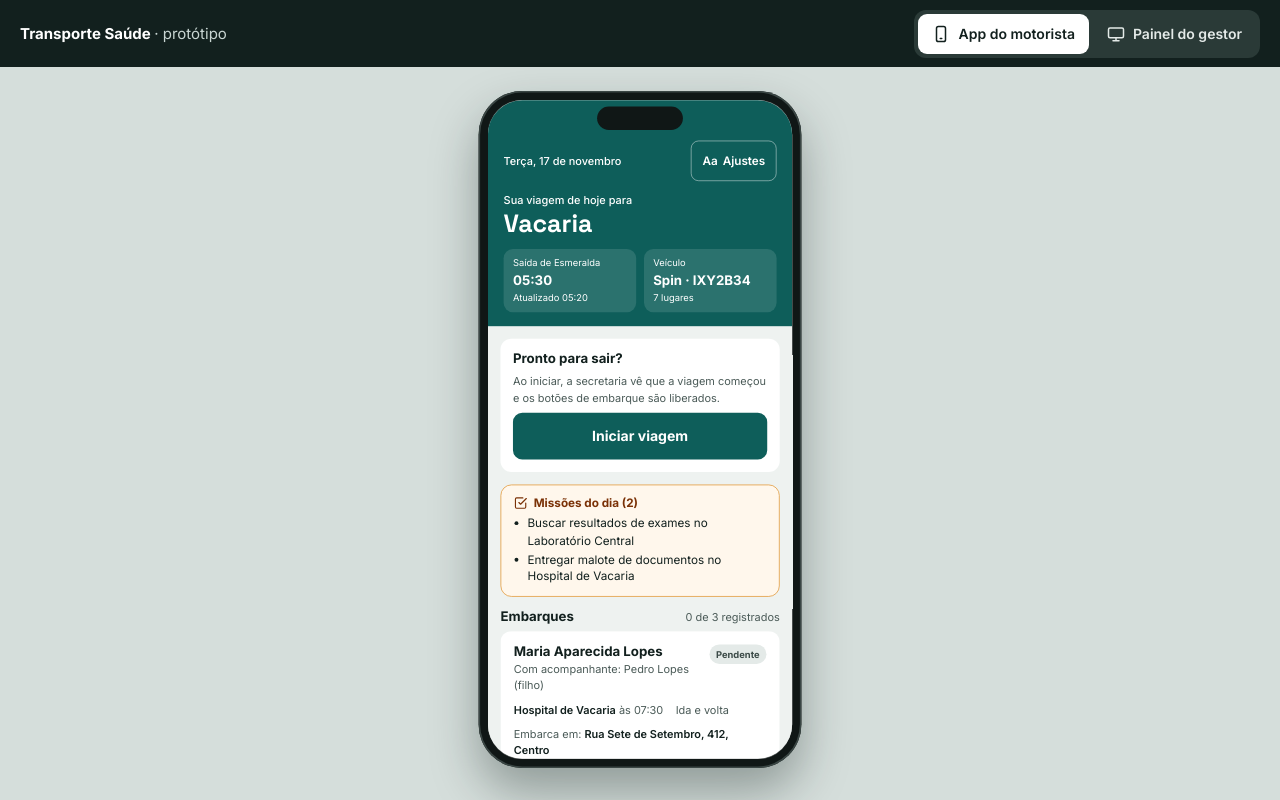
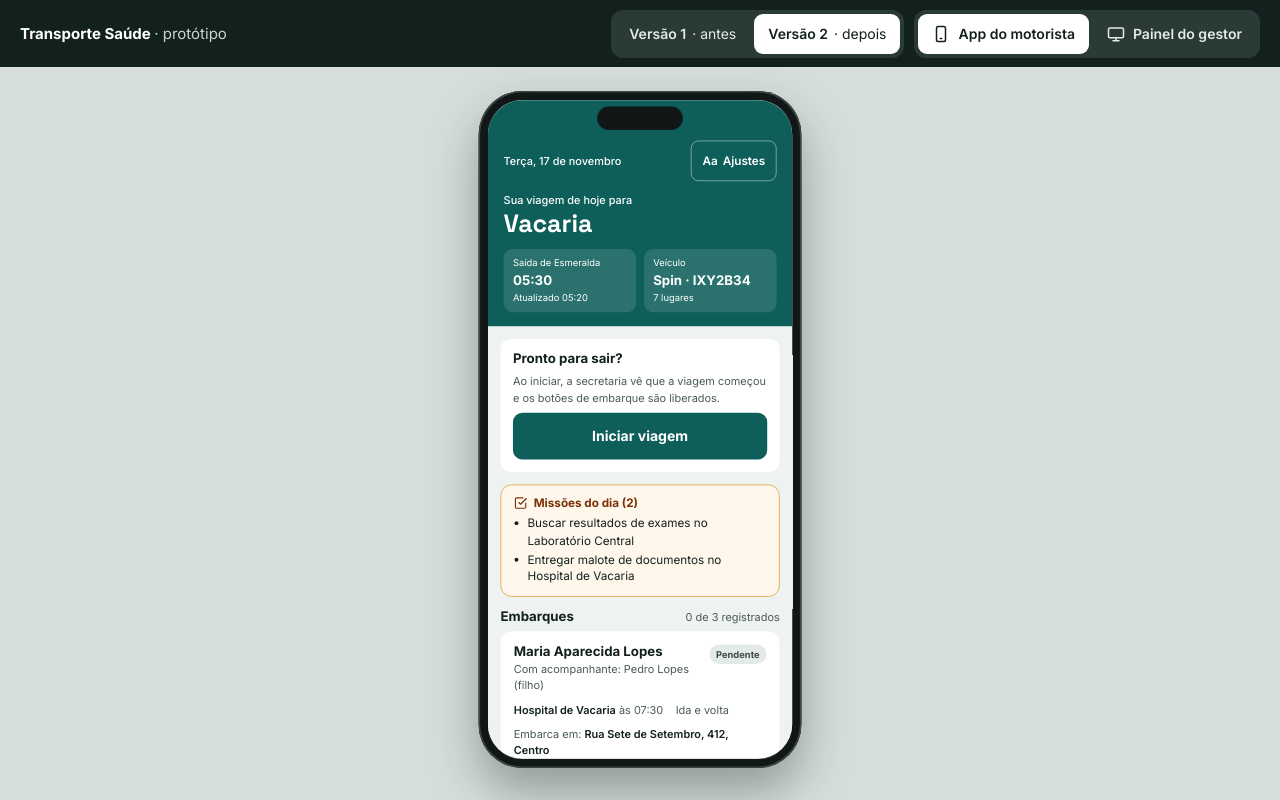
Before and after one commit to LucianoStoll/IHC, a plain HTML site: page index.html in a window 1280 px wide. Drawn offline with Linux system fonts and the light colour scheme.

Commit message:
Adiciona o botão de versão na barra do protótipo
'Versão 1 · antes / Versão 2 · depois' troca entre as versões e
mantém a tela aberta (app do motorista ou painel do gestor).

Co-Authored-By: Claude Opus 5.5 <noreply@anthropic.com>
Claude-Session: https://claude.ai/code/session_01DtKXcC5JJsB9bnyCqygkn1

```diff
--- a/index.html
+++ b/index.html
@@ -191,6 +191,13 @@ body.demo{background:#D5DEDB;min-height:100vh;display:flex;flex-direction:column
 .demo-barra{display:flex;align-items:center;justify-content:space-between;gap:1rem;flex-wrap:wrap;padding:.6rem 1.25rem;background:#12201E;color:#FFF;font-family:Inter,system-ui,sans-serif;font-size:16px}
 .demo-barra .nome{font-weight:700;font-size:15px}
 .demo-barra .nome span{font-weight:400;color:#C9D6D3}
+.versoes{display:inline-flex;background:#2A3A37;border-radius:12px;padding:4px;gap:4px}
+.versoes a{min-height:40px;padding:0 14px;border-radius:9px;color:#E4EAE8;font:600 14px Inter,system-ui,sans-serif;text-decoration:none;display:inline-flex;align-items:center;gap:6px}
+.versoes a:hover{color:#FFF;background:#3A4A47}
+.versoes a[aria-current="page"]{background:#FFF;color:#12201E}
+.versoes a:focus-visible{outline:3px solid #F2B35B;outline-offset:2px;box-shadow:none}
+.versoes .d{font-weight:400}
+.demo-dir{display:flex;gap:10px;flex-wrap:wrap;align-items:center}
 .alternar{display:inline-flex;background:#2A3A37;border-radius:12px;padding:4px;gap:4px}
 .alternar button{min-height:40px;padding:0 14px;border:0;border-radius:9px;background:transparent;color:#E4EAE8;font:600 14px Inter,system-ui,sans-serif;cursor:pointer;display:inline-flex;align-items:center;gap:8px}
 .alternar button svg{width:18px;height:18px}
@@ -280,9 +287,12 @@ body.demo{background:#D5DEDB;min-height:100vh;display:flex;flex-direction:column
 <a class="pular" href="#conteudo">Pular para a lista</a>
 <div class="demo-barra" id="demo-barra" role="region" aria-label="Controles do protótipo">
   <span class="nome">Transporte Saúde <span>· protótipo</span></span>
+  <div class="demo-dir">
+  <nav class="versoes" aria-label="Versão do protótipo"><a href="v1/index.html">Versão 1 <span class="d">· antes</span></a><a aria-current="page">Versão 2 <span class="d">· depois</span></a></nav>
   <div class="alternar" role="group" aria-label="Ver o protótipo como">
     <button type="button" id="ver-motorista" aria-pressed="true"><svg viewBox="0 0 24 24" fill="none" stroke="currentColor" stroke-width="2" stroke-linecap="round" stroke-linejoin="round" aria-hidden="true"><rect x="6" y="2" width="12" height="20" rx="2.5"/><path d="M11 18h2"/></svg>App do motorista</button>
     <button type="button" id="ver-gestor" aria-pressed="false"><svg viewBox="0 0 24 24" fill="none" stroke="currentColor" stroke-width="2" stroke-linecap="round" stroke-linejoin="round" aria-hidden="true"><rect x="2" y="4" width="20" height="13" rx="2"/><path d="M8 21h8M12 17v4"/></svg>Painel do gestor</button>
+  </div>
   </div>
 </div>
 
@@ -778,6 +788,10 @@ function ajustarEscala(){
   cel.style.marginLeft=((414*k-414)/2)+"px";
 }
 window.addEventListener("resize", ajustarEscala);
+/* botão de versão: leva para a mesma tela (motorista ou painel) na outra versão */
+Array.prototype.forEach.call(document.querySelectorAll(".versoes a[href]"), function(a){
+  a.addEventListener("click", function(){ a.href = a.getAttribute("href").split("#")[0] + location.hash; });
+});
 
 render();
 mudarModo(location.hash==="#gestor"?"gestor":"motorista", false);
```
Also changed, not shown: v1/index.html (+14 -0 lines), 2 other files.
